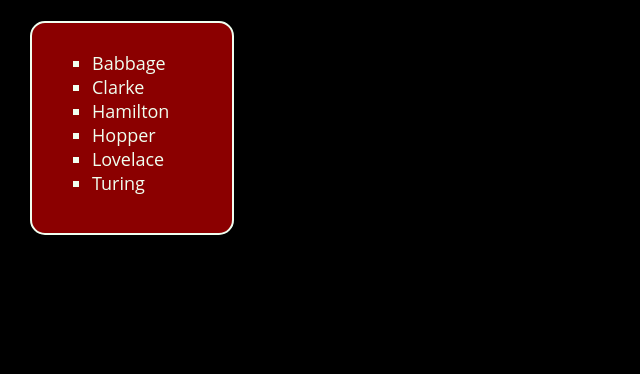
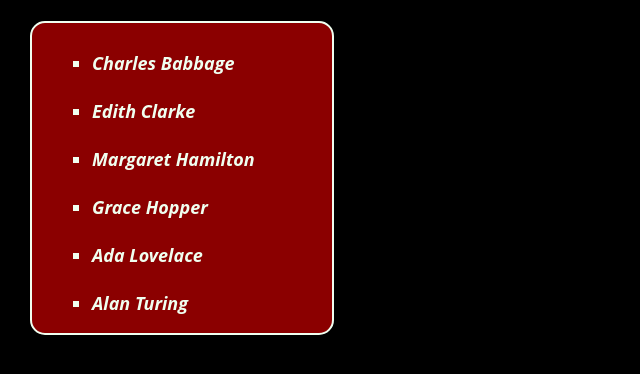
Before and after one commit to lucia-sanchez/DH-Heroes, a website: page views/index.html in a window 1280 px wide. Shown: the part 76-450 px from the top of the page, without its empty margins (0-640 px from the left). Drawn offline with Linux system fonts and the light colour scheme; files that its build step writes are made by us from their sources.

Commit message:
edite style.css

```diff
--- a/public/css/style.css
+++ b/public/css/style.css
@@ -2,7 +2,7 @@ body{
     margin-left: 30px;
     color: antiquewhite;
     background-color: #000000;
-    font-family: 'Open Sans', sans-serif;
+    font-family: "Open Sans", sans-serif;
     font-size: 18px;
 }
 img{
@@ -17,10 +17,12 @@ ul, li{
 a{
     color: honeydew;
     text-decoration: none;
+    font-style: italic;
+    font-weight: bold;
 }
 div{
-    width: 200px;
-    height: 200px;
+    width: 300px;
+    height: 300px;
     padding-top: 10px;
     background-color: darkred;
     border: 2px, solid,  honeydew;
--- a/views/index.html
+++ b/views/index.html
@@ -11,12 +11,12 @@
     <h1>Home</h1>
     <div>
     <ul>
-        <li><a href="/babbage">Babbage</a></li>
-        <li><a href="/clarke">Clarke</a></li>
-        <li><a href="/hamilton">Hamilton</a></li>
-        <li><a href="/hopper">Hopper</a></li>
-        <li><a href="/lovelace">Lovelace</a></li>
-        <li><a href="/turing">Turing</a></li>
+        <li><a href="/babbage">Charles Babbage</a></li> <br>
+        <li><a href="/clarke">Edith Clarke</a></li> <br>
+        <li><a href="/hamilton">Margaret Hamilton</a></li> <br>
+        <li><a href="/hopper">Grace Hopper</a></li> <br>
+        <li><a href="/lovelace">Ada Lovelace</a></li> <br>
+        <li><a href="/turing">Alan Turing</a></li>
     </ul>
 </div>
 </body>
```
